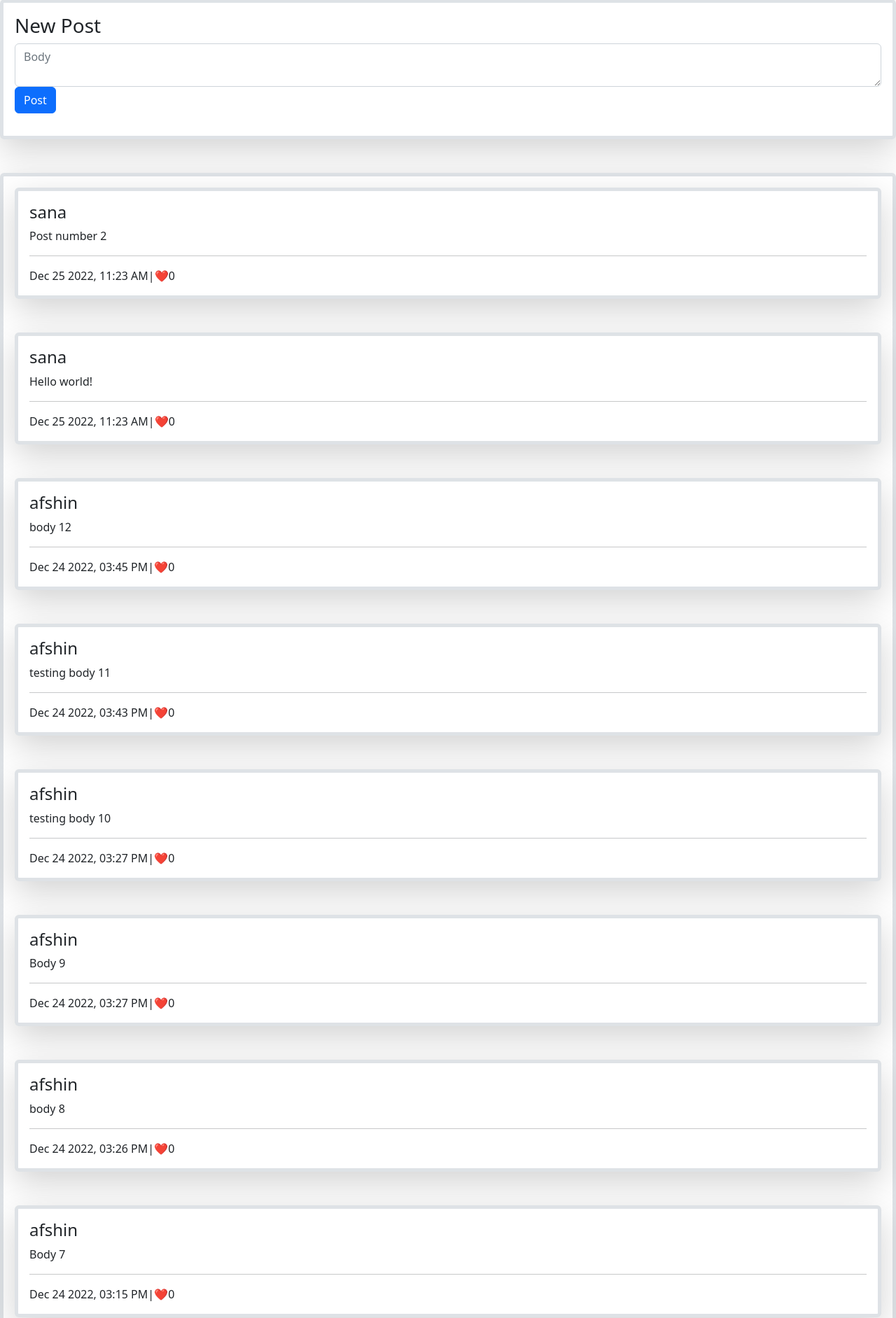
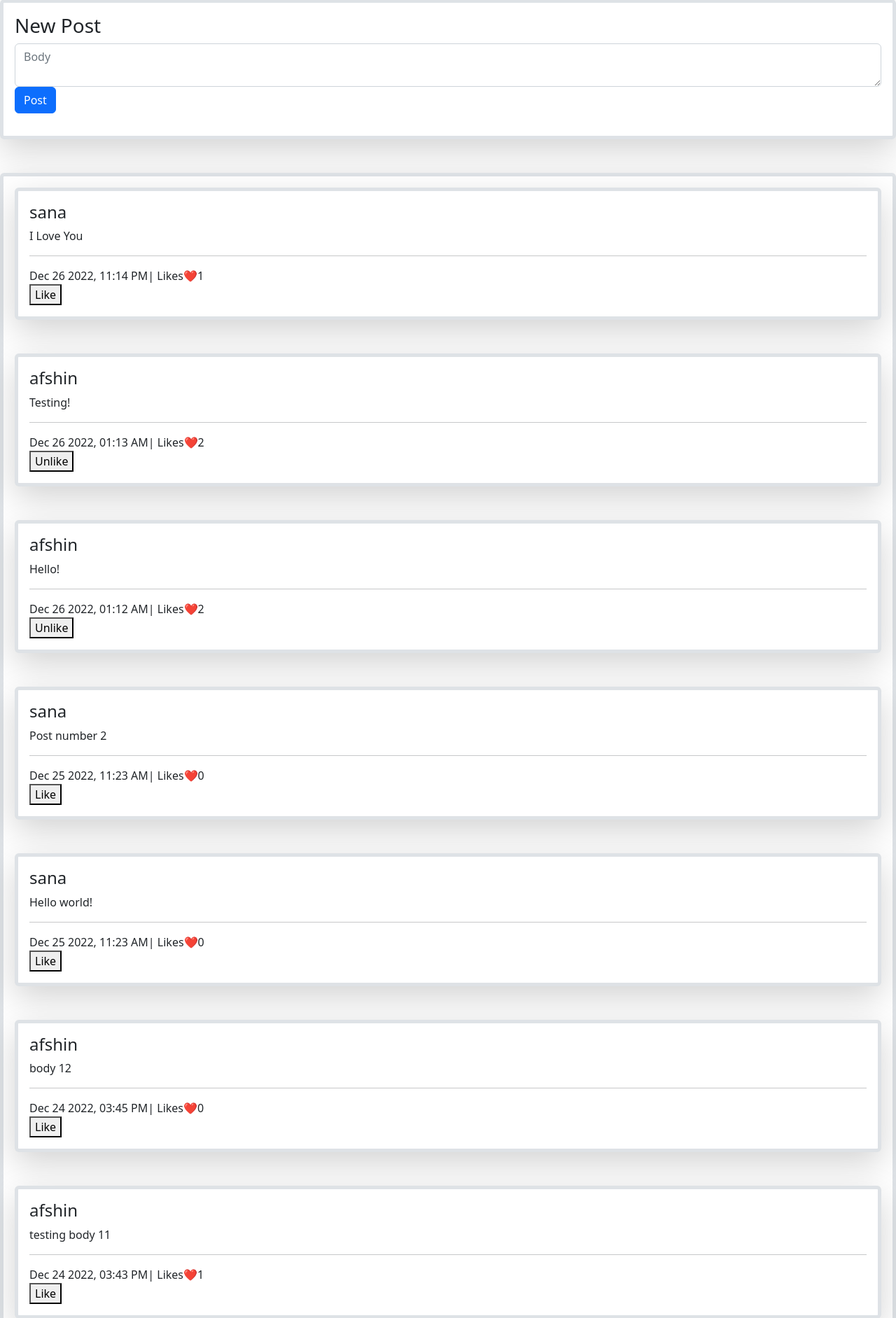
Before and after one commit to Afshinhej/cs50w-project4, a Django app: page / in a window 1280 px wide. Shown: the part 113-1996 px from the top of the page at 70% size. Run offline with Django 3.2, Linux system fonts and the light colour scheme; a user stored in the database is signed in; data comes from the database, SQL or seed files in the repository.

Commit message:
like feature has been added

```diff
--- a/network/admin.py
+++ b/network/admin.py
@@ -1,7 +1,8 @@
 from django.contrib import admin
-from .models import User, Post
+from .models import User, Post, Like
 # Register your models here.
 
 
 admin.site.register(User)
 admin.site.register(Post)
+admin.site.register(Like)
--- a/network/models.py
+++ b/network/models.py
@@ -13,7 +13,16 @@ class Post(models.Model):
     user = models.ForeignKey("User", on_delete=models.CASCADE, related_name="posts")
     body = models.TextField(blank=True)
     timestamp = models.DateTimeField(auto_now_add=True)
-    likes = models.IntegerField(default=0)
+
+    def countlikes(self):
+        likes = Like.objects.filter(post=self)
+        count = len(likes)
+        return count
+
+    def liker(self):
+        likes = Like.objects.filter(post=self)
+        likers = likes.user
+        return likers
 
     def serialize(self):
         return {
@@ -21,8 +30,21 @@ class Post(models.Model):
             "user": self.user.username,
             "body": self.body,
             "timestamp": self.timestamp.strftime("%b %d %Y, %I:%M %p"),
-            "likes": self.likes
+            "likes": self.countlikes(),
+            "user_id": self.user.id,
+            "likers": [liker.user.id for liker in self.likers.all()]
         }
 
     def __str__(self):
         return f"{self.id}: {self.user} @ {self.timestamp.strftime('%b %d %Y, %I:%M %p')}"
+
+
+class Like(models.Model):
+    user = models.ForeignKey("User", on_delete=models.CASCADE, related_name="favorite")
+    post = models.ForeignKey("Post", on_delete=models.CASCADE, related_name="likers")
+
+    class Meta:
+        unique_together = ('user', 'post',)
+
+    def __str__(self):
+        return f'{self.user} likes {self.post.id}'
--- a/network/static/network/index.js
+++ b/network/static/network/index.js
@@ -5,9 +5,11 @@ document.addEventListener('DOMContentLoaded', function() {
 
     // loading a page
     document.querySelector('#allposts-link').onclick = () => load_page('allposts-view');
+
     if (document.querySelector('#following-link')) {
         document.querySelector('#following-link').onclick = () => load_page('following-view');
     }
+
     if (document.querySelector('#profile-link')) {
         document.querySelector('#profile-link').onclick = () => load_page('profile-view');
     }
@@ -29,6 +31,7 @@ document.addEventListener('DOMContentLoaded', function() {
         return false;
         };
     }
+
     // showing user's page
     document.querySelectorAll('.users').forEach((user) => {
         user.onclick = () => {
@@ -58,16 +61,40 @@ function showing_posts(profileID) {
             const text = document.createElement('text');
             const time = document.createElement('time');
             const likes = document.createElement('text');
+            const button = document.createElement('button')
+            const button2 = document.createElement('button')
 
             head.innerHTML = element.user;
             text.innerHTML = element.body;
             time.innerHTML = element.timestamp;
             likes.innerHTML = element.likes;
+            button.innerHTML = 'Like';
+            button.classList.add('like');
+            button.dataset.post_id = element.id;
+            button2.innerHTML = 'Unlike';
+            button2.classList.add('unlike');
+            button2.dataset.post_id = element.id;
+
+            const activeUser = document.querySelector('#allposts-view').dataset.activeuserid;
+
+            if(activeUser == element.user_id || activeUser=='None') {
+                button.style.display = 'none';
+                button2.style.display = 'none';
+            } else if (element.likers.includes(+activeUser)) {
+                button.style.display = 'none';
+                button2.style.display = 'block';
+            } else {
+                button.style.display = 'block';
+                button2.style.display = 'none';
+            }
 
             div.classList.add("border", "rounded", "border-5", "shadow-lg", "p-3", "mb-5", "bg-body")
-            div.append(head, text, hr, time, `|❤️`, likes);
+            div.append(head, text, hr, time, `| Likes❤️`, likes, button, button2);
             document.querySelector('#previousposts').append(div);
+
         });
+    liking();
+    unliking();
     });
 };
 
@@ -153,3 +180,65 @@ function profileLoading(user_id) {
 
     showing_posts(user_id);
 };
+
+// liking a post
+function liking () {
+    document.querySelectorAll('.like').forEach((button) => {
+        button.onclick = () => {
+            like_post(button.dataset.post_id);
+            button.parentElement.children[4].innerHTML ++;
+            button.nextSibling.style.display = 'block'
+            button.style.display = 'none';
+        }
+    });
+}
+
+// unliking a post
+function unliking () {
+    document.querySelectorAll('.unlike').forEach((button) => {
+        button.onclick = () => {
+            unlike_post(button.dataset.post_id);
+            button.parentElement.children[4].innerHTML --;
+            button.previousSibling.style.display = 'block'
+            button.style.display = 'none';
+        }
+    });
+}
+
+// a function for posting like
+function like_post(post_id) {
+
+    const csrftoken =  document.querySelector("[name='csrfmiddlewaretoken']").value
+
+    const data ={
+      post_id:`${post_id}`,
+    }
+    fetch('/like', {
+      method: 'POST',
+      body: JSON.stringify(data),
+      headers: {'X-CSRFToken': csrftoken},
+      mode: 'same-origin'
+    })
+    .then(response => response.json())
+    .then(information => console.log(information));
+
+};
+
+// a function for posting unlike
+function unlike_post(post_id) {
+
+    const csrftoken =  document.querySelector("[name='csrfmiddlewaretoken']").value
+
+    const data ={
+      post_id:`${post_id}`,
+    }
+    fetch('/unlike', {
+      method: 'POST',
+      body: JSON.stringify(data),
+      headers: {'X-CSRFToken': csrftoken},
+      mode: 'same-origin'
+    })
+    .then(response => response.json())
+    .then(information => console.log(information));
+
+};
--- a/network/templates/network/index.html
+++ b/network/templates/network/index.html
@@ -5,13 +5,7 @@
 <div id='profile-view' class="border rounded border-5 shadow-lg p-3 mb-5 bg-body">
     {% if user.is_authenticated %}
     <div id='follow' data-activeuserid={{ active_user.id }}>
-        <div class="btn-group" role="group" aria-label="Basic radio toggle button group">
-            <input type="radio" class="btn-check" name="btnradio" id="btnradio1" autocomplete="off" checked>
-            <label class="btn btn-outline-primary" for="btnradio1">Radio 1</label>
-
-            <input type="radio" class="btn-check" name="btnradio" id="btnradio3" autocomplete="off">
-            <label class="btn btn-outline-primary" for="btnradio3">Radio 2</label>
-          </div>
+        <h2>div for follow/ unfollow button!</h2>
     </div>
     {% endif %}
     <ul>
@@ -20,7 +14,7 @@
     </ul>
 </div>
 
-<div id='allposts-view'>
+<div id='allposts-view' data-activeuserid={{ active_user.id }}>
 
     {% if user.is_authenticated %}
         <div id='newpost' class="border rounded border-5 shadow-lg p-3 mb-5 bg-body">
--- a/network/urls.py
+++ b/network/urls.py
@@ -11,6 +11,8 @@ urlpatterns = [
 
     # API Routes
     path("post", views.post, name="post"),
+    path("like", views.liking, name="like"),
+    path("unlike", views.unliking, name="unlike"),
     path("profile/<int:user_id>", views.profile, name="profile"),
     path("profile/<int:user_id>/posts", views.profile_posts, name="profile_posts"),
     path("following/<int:user_id>", views.following, name="following"),
--- a/network/views.py
+++ b/network/views.py
@@ -6,7 +6,7 @@ from django.http import HttpResponse, HttpResponseRedirect, JsonResponse
 from django.shortcuts import render
 from django.urls import reverse
 
-from .models import User, Post
+from .models import User, Post, Like
 
 
 def index(request):
@@ -87,6 +87,47 @@ def post(request):
     return JsonResponse({"message": "Post was submitted successfully."}, status=201)
 
 
+@login_required
+def liking(request):
+
+    # Liking a post must be via POST
+    if request.method != "POST":
+        return JsonResponse({"error": "POST request required."}, status=400)
+
+    # Get contents of post
+    data = json.loads(request.body)
+    post_id = data.get("post_id", "")
+    user = request.user
+
+    # Create a new like object
+
+    post = Post.objects.get(id=post_id)
+    like = Like(user=user, post=post)
+    like.save()
+
+    return JsonResponse({"message": "A post was liked successfully."}, status=201)
+
+
+@login_required
+def unliking(request):
+
+    # Unliking a post must be via POST
+    if request.method != "POST":
+        return JsonResponse({"error": "POST request required."}, status=400)
+
+    # Get contents of post
+    data = json.loads(request.body)
+    post_id = data.get("post_id", "")
+    user = request.user
+
+    # Remove a like object
+
+    post = Post.objects.get(id=post_id)
+    like = Like.objects.get(user=user, post=post)
+    like.delete()
+
+    return JsonResponse({"message": "A post was unliked successfully."}, status=201)
+
 def showing_posts(request):
     posts = Post.objects.all()
     posts = posts.order_by("-timestamp").all()
```
Also changed, not shown: db.sqlite3, network/migrations/0004_like.py (added), network/migrations/0005_remove_post_likes.py (added), network/migrations/0006_alter_like_unique_together.py (added).
